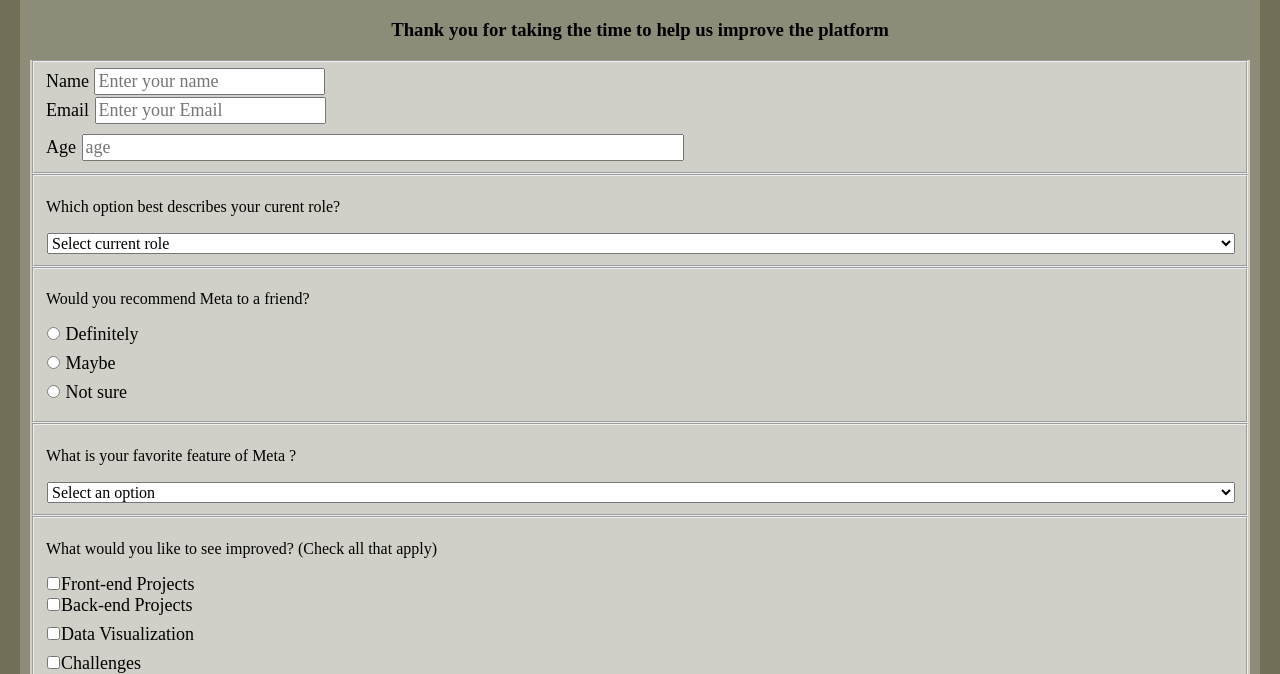
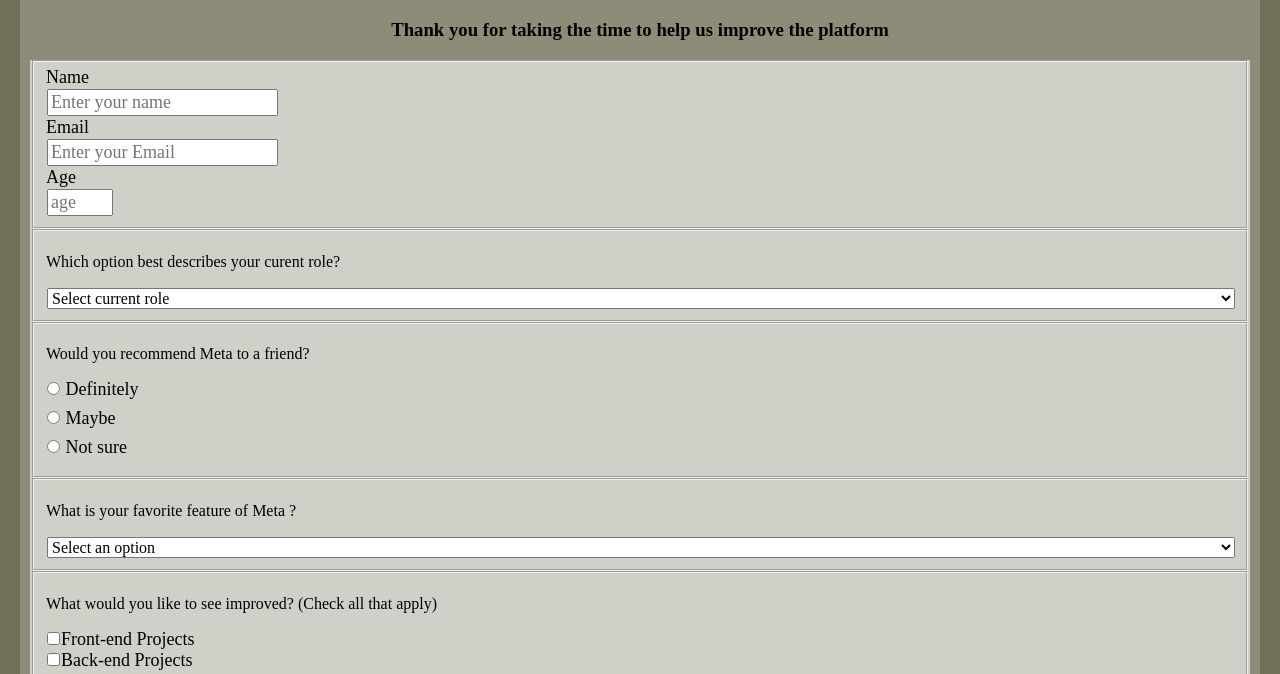
Before and after one commit to DANIDEL-dev/Survey-Form, a plain HTML site: page index.html in a window 1280 px wide. Shown: the part 61-735 px from the top of the page. Drawn offline with Linux system fonts and the light colour scheme.

Commit message:
Update index.html

```diff
--- a/index.html
+++ b/index.html
@@ -15,13 +15,13 @@
 <form id="survey-form" class="container1" >
 <fieldset class="input-group">
   <label id="name-label" >
-    Name <input  type="text" id="name" placeholder="Enter your name" required >
+    Name <input  type="text" id="name" class="user-details" placeholder="Enter your name" required >
     </label>
-    <label id="email-label" class="user-details">
-    Email <input type="email" id="email" required placeholder="Enter your Email">
+    <label id="email-label">
+    Email <input type="email" class="user-details" id="email" required placeholder="Enter your Email">
     </label>
-    <label id="number-label" class="user-details-age">
-    Age <input type="number" id="number" required placeholder="age" min="14" max="30" class="age">
+    <label id="number-label" >
+    Age <input type="number" id="number" class="user-details" required placeholder="age" min="14" max="30" class="age">
     </label>
   </fieldset>
  <fieldset class="input-group">
```
